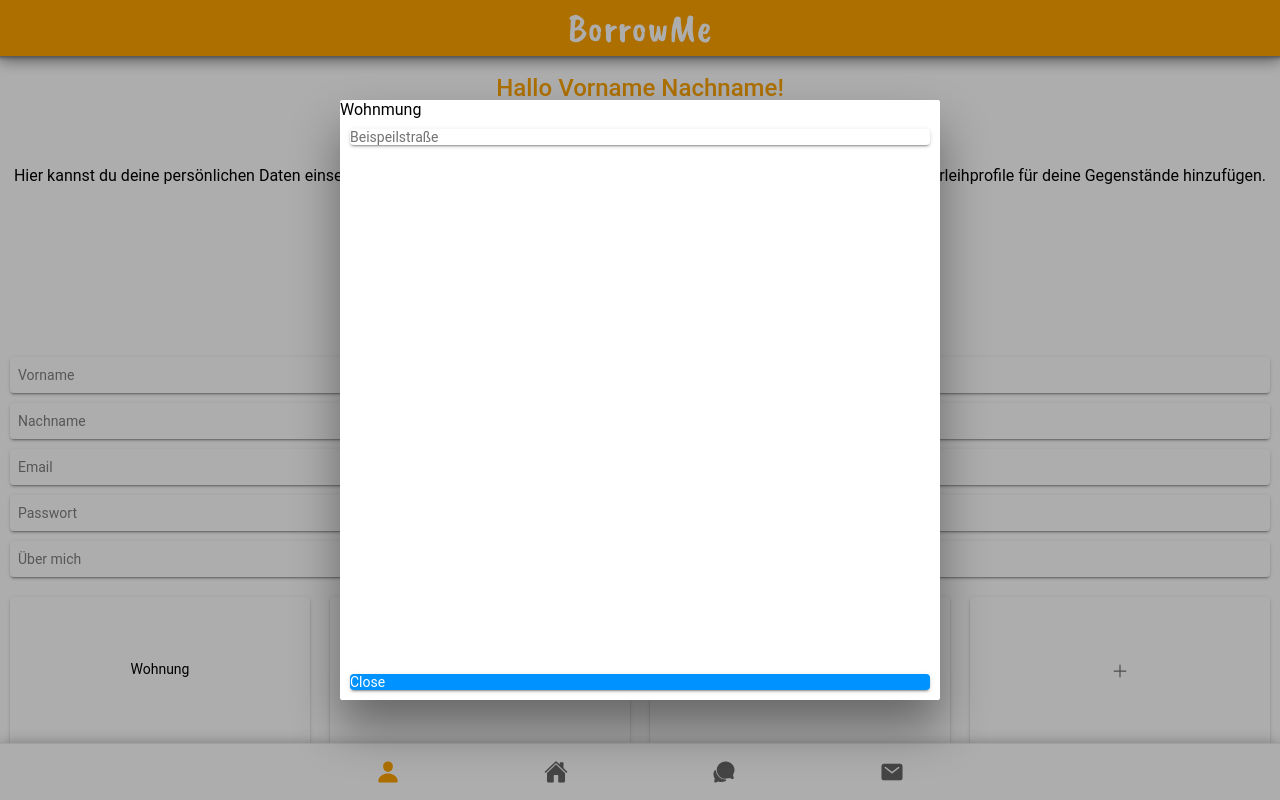
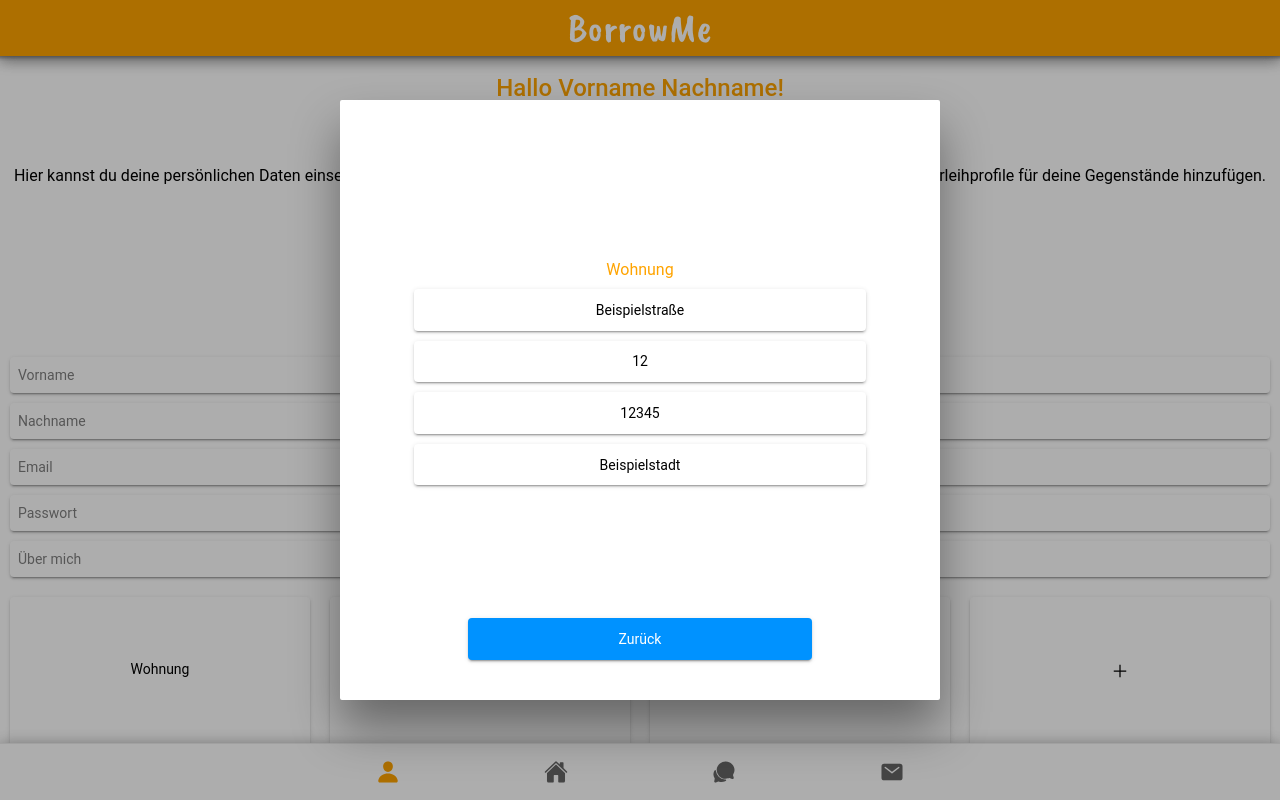
Before and after one commit to nolliebigspin/borrow-me, a React (Create React App) app: page /profile in a window 1280 px wide. Both pictures are taken after a click on the element "Wohnung". Built offline with nearby package versions, Linux system fonts and the light colour scheme; grey boxes are pictures that could not be loaded.

Commit message:
profile page pop ups are all working

```diff
--- a/src/pages/Profile/Profile.css
+++ b/src/pages/Profile/Profile.css
@@ -1,4 +1,4 @@
-.adresss-flex-container {
+.adress-flex-container {
   display: flex;
   flex-direction: row;
 }
@@ -27,8 +27,44 @@
   justify-content: center;
 }
 
-.shadow {
+.shadow{
   -webkit-box-shadow: 0px 9px 20px -5px rgba(0,0,0,0.28);
   -moz-box-shadow: 0px 9px 20px -5px rgba(0,0,0,0.28);
   box-shadow: 0px 9px 20px -5px rgba(0,0,0,0.28);
 }
+
+.adress-info-container{
+  text-align: center;
+  margin: 5vw;
+  margin-top: 20vh;
+}
+
+.adress-input-container{
+  margin: 5vw;
+  margin-top: 20vh;
+}
+
+.adress-content{
+  padding: 1vw;
+}
+
+.back-button{
+  padding: 1vw;
+  text-align: center;
+  margin-bottom: 5vh;
+  margin-left: 10vw;
+  margin-right: 10vw;
+}
+
+.accept-button{
+  padding: 2vw;
+  text-align: center;
+  margin-bottom: 5vh;
+  margin-left: 5vw;
+  margin-right: 5vw;
+  margin-top: 5vh;
+}
+
+.headline{
+  text-align: center;
+}
--- a/src/pages/Profile/Profile.tsx
+++ b/src/pages/Profile/Profile.tsx
@@ -23,24 +23,71 @@ const Profile: React.FC = () => {
         <IonModal isOpen={showModal}>
 
           {location === "home" &&
-            <div>
-              <IonLabel>Wohnmung</IonLabel>
-            <IonCard>
-              <IonLabel>Beispeilstraße</IonLabel>
-            </IonCard>
+            <div className="adress-info-container">
+              <IonLabel color="primary">Wohnung</IonLabel>
+              <IonCard color="light" className="adress-content">
+                <IonLabel>Beispielstraße</IonLabel>
+              </IonCard>
+              <IonCard color="light" className="adress-content">
+                <IonLabel>12</IonLabel>
+              </IonCard>
+              <IonCard color="light" className="adress-content">
+                <IonLabel>12345</IonLabel>
+              </IonCard>
+              <IonCard color="light" className="adress-content">
+                <IonLabel>Beispielstadt</IonLabel>
+              </IonCard>
             </div>
           }
 
           {location === "garden" &&
-            <p>Test, popup content</p>
+            <div className="adress-info-container">
+              <IonLabel color="primary">Garten</IonLabel>
+              <IonCard color="light" className="adress-content">
+                <IonLabel>Beispielstraße</IonLabel>
+              </IonCard>
+              <IonCard color="light" className="adress-content">
+                <IonLabel>90</IonLabel>
+              </IonCard>
+              <IonCard color="light" className="adress-content">
+                <IonLabel>12345</IonLabel>
+              </IonCard>
+              <IonCard color="light" className="adress-content">
+                <IonLabel>Beispielstadt</IonLabel>
+              </IonCard>
+            </div>
           }
 
           {location === "new" &&
-            <p>Test2, popup content</p>
+            <div className="adress-input-container">
+              <div className="headline">
+                <IonLabel color="primary">Neuse Profil</IonLabel>
+              </div>
+
+              <IonCard color="light" className="adress-content">
+                <IonInput className="input" placeholder="Profil Name"></IonInput>
+              </IonCard>
+              <IonCard color="light" className="adress-content">
+                <IonInput className="input" placeholder="Straße"></IonInput>
+              </IonCard>
+              <IonCard color="light" className="adress-content">
+                <IonInput className="input" placeholder="Hausnummer"></IonInput>
+              </IonCard>
+              <IonCard color="light" className="adress-content">
+                <IonInput className="input" placeholder="Postleitzahl"></IonInput>
+              </IonCard>
+              <IonCard color="light" className="adress-content">
+                <IonInput className="input" placeholder="Ort"></IonInput>
+              </IonCard>
+              <IonCard color="secondary" className="accept-button" onClick={() => setShowModal (false)}>
+                BESTÄTIGEN
+              </IonCard>
+            </div>
           }
 
-          <IonCard color="secondary" onClick={() => setShowModal (false)}>Close</IonCard>
+          <IonCard color="secondary" className="back-button" onClick={() => setShowModal (false)}>Zurück</IonCard>
         </IonModal>
+
         <IonItemGroup className="profile-text">
           <IonText color="primary" ><h2>Hallo Vorname Nachname!</h2></IonText>
           <IonText color="primary" ><h2>Deine Daten</h2></IonText>
@@ -72,17 +119,17 @@ const Profile: React.FC = () => {
         <IonCard color="light">
           <IonInput className="Input" placeholder="Über mich"></IonInput>
         </IonCard>
-        <div className="adresss-flex-container">
-          <IonCard className="adress-card" onClick={() => handleClick("home")}>
+        <div className="adress-flex-container">
+          <IonCard color="light" className="adress-card" onClick={() => handleClick("home")}>
             <IonLabel color="dark" >Wohnung</IonLabel>
           </IonCard>
-          <IonCard className="adress-card" onClick={() => handleClick("garden")}>
+          <IonCard color="light" className="adress-card" onClick={() => handleClick("garden")}>
             <IonLabel color="dark" >Garten</IonLabel>
           </IonCard>
-          <IonCard className="adress-card-new" onClick={() => handleClick("new")}>
+          <IonCard color="light" className="adress-card-new" onClick={() => handleClick("new")}>
               <IonIcon icon={addSharp} />
           </IonCard>
-          <IonCard className="adress-card-new" onClick={() => handleClick("new")}>
+          <IonCard color="light" className="adress-card-new" onClick={() => handleClick("new")}>
               <IonIcon icon={addSharp} />
           </IonCard>
         </div>
```
